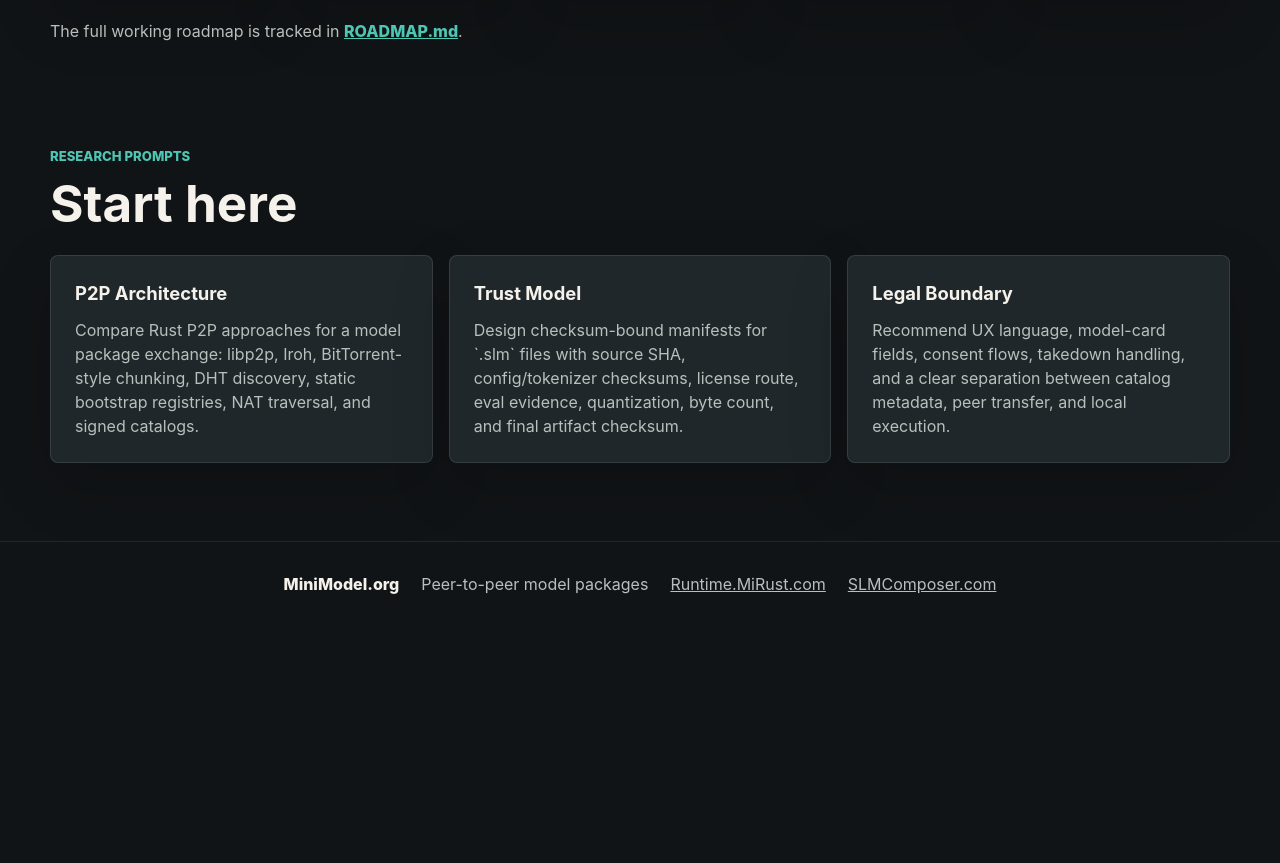
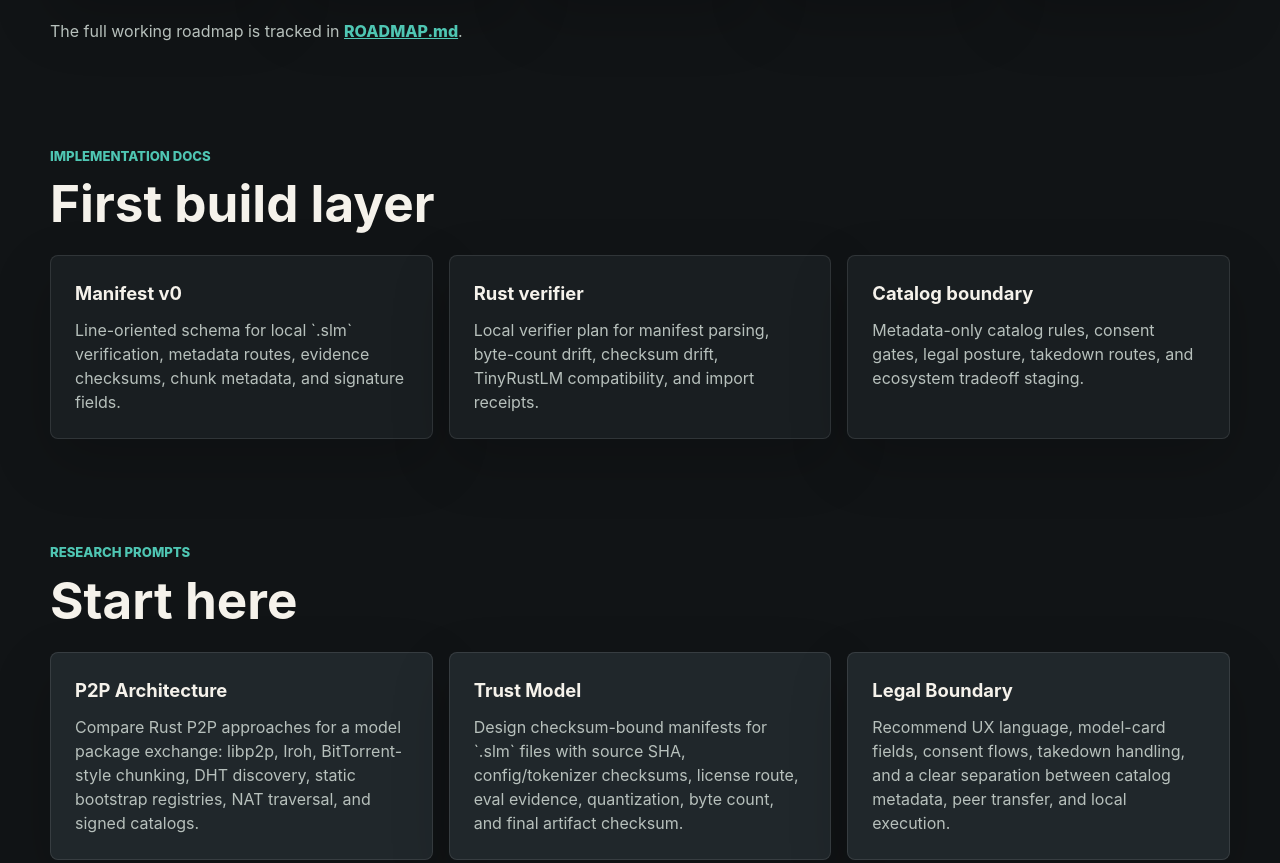
Before and after one commit to MichaelKappel/MiniModel.org, a plain HTML site: page index.html in a window 1280 px wide. Shown: the part 1646-2509 px from the top of the page. Before the commit the page ends 2284 px from the top, so only its background shows below. Drawn offline with Linux system fonts and the light colour scheme.

Commit message:
Add MiniModel verifier docs

```diff
--- a/index.html
+++ b/index.html
@@ -15,6 +15,7 @@
     </a>
     <nav>
       <a href="#roadmap">Roadmap</a>
+      <a href="#docs">Docs</a>
       <a href="#rules">Rules</a>
       <a href="#research">Research</a>
     </nav>
@@ -42,6 +43,7 @@
         </p>
         <div class="actions" aria-label="Primary links">
           <a class="button primary" href="ROADMAP.md">View roadmap</a>
+          <a class="button secondary" href="docs/manifest-v0.md">Manifest draft</a>
           <a class="button secondary" href="https://SLMComposer.com/app/">Open SLM Composer</a>
         </div>
       </div>
@@ -100,6 +102,27 @@
       </p>
     </section>
 
+    <section class="grid-section" id="docs">
+      <div class="section-heading">
+        <p class="eyebrow">Implementation docs</p>
+        <h2>First build layer</h2>
+      </div>
+      <div class="doc-grid">
+        <a href="docs/manifest-v0.md">
+          <h3>Manifest v0</h3>
+          <p>Line-oriented schema for local `.slm` verification, metadata routes, evidence checksums, chunk metadata, and signature fields.</p>
+        </a>
+        <a href="docs/verifier-mvp.md">
+          <h3>Rust verifier</h3>
+          <p>Local verifier plan for manifest parsing, byte-count drift, checksum drift, TinyRustLM compatibility, and import receipts.</p>
+        </a>
+        <a href="docs/catalog-boundary.md">
+          <h3>Catalog boundary</h3>
+          <p>Metadata-only catalog rules, consent gates, legal posture, takedown routes, and ecosystem tradeoff staging.</p>
+        </a>
+      </div>
+    </section>
+
     <section class="grid-section" id="research">
       <div class="section-heading">
         <p class="eyebrow">Research prompts</p>
--- a/styles.css
+++ b/styles.css
@@ -221,6 +221,7 @@ h3 {
 .statement > div,
 .section-heading,
 .roadmap,
+.doc-grid,
 .research-grid {
   width: min(1180px, 100%);
   margin-inline: auto;
@@ -241,6 +242,7 @@ h3 {
 
 .rule-list li,
 .roadmap li,
+.doc-grid a,
 .research-grid article {
   border: 1px solid rgba(255, 255, 255, 0.1);
   border-radius: 8px;
@@ -315,6 +317,28 @@ h3 {
   gap: 16px;
 }
 
+.doc-grid {
+  display: grid;
+  grid-template-columns: repeat(3, minmax(0, 1fr));
+  gap: 16px;
+}
+
+.doc-grid a {
+  display: block;
+  padding: 24px;
+  color: inherit;
+  text-decoration: none;
+}
+
+.doc-grid a:hover {
+  border-color: rgba(79, 198, 179, 0.76);
+}
+
+.doc-grid p {
+  color: var(--muted);
+  margin-bottom: 0;
+}
+
 .research-grid article {
   padding: 24px;
   background: var(--panel-2);
@@ -359,6 +383,7 @@ footer span:first-child {
   }
 
   .roadmap,
+  .doc-grid,
   .research-grid {
     grid-template-columns: 1fr;
   }
```
Also changed, not shown: examples/catalog-entry.v0.json (added, +24 -0 lines), 6 other files.
